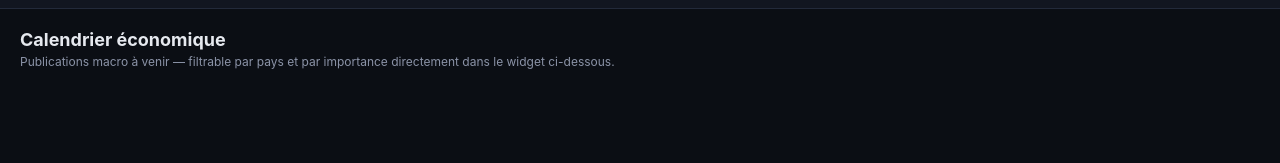
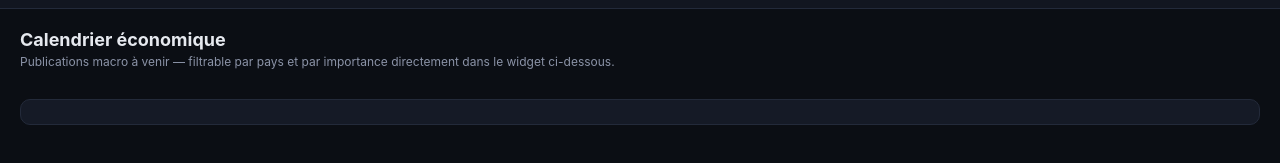
Before and after one commit to Ananda3000/Bili_Terminal, a website: page calendrier.html in a window 1280 px wide. Shown: the part 47-210 px from the top of the page. Drawn offline with Linux system fonts and the light colour scheme; a script that the page names is missing.

Commit message:
Update styles.css

```diff
--- a/styles.css
+++ b/styles.css
@@ -442,3 +442,11 @@ a { color: inherit; text-decoration: none; }
   border-radius: 4px;
   font-size: 13px;
 }
+/* Widget card (page Calendrier) */
+.widget-card {
+  background: var(--bg-card);
+  border: 1px solid var(--border);
+  border-radius: var(--radius);
+  padding: 12px;
+  overflow: hidden;
+}
```
